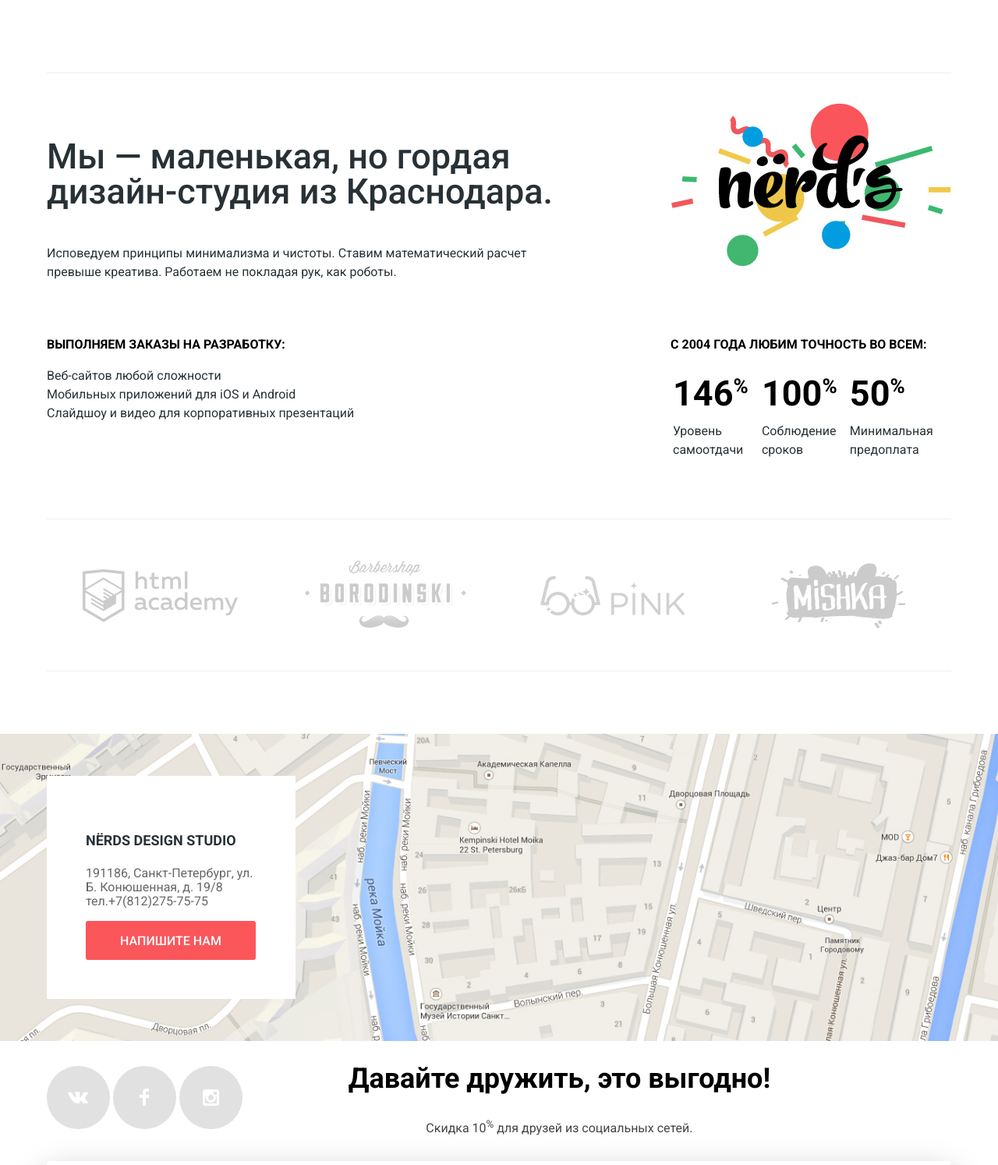
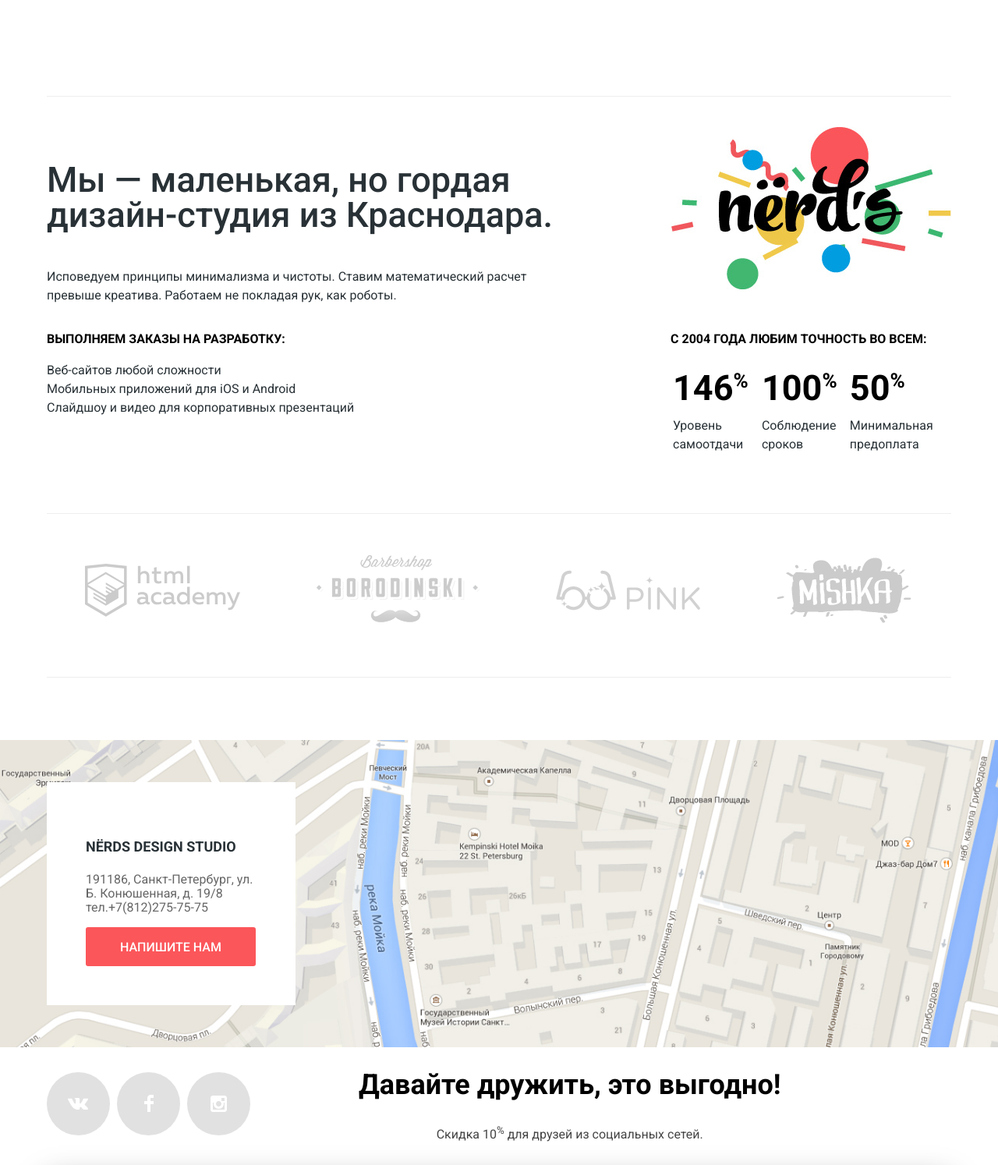
Before and after one commit to NikolayUsov/1493681-nerds-29, a plain HTML site: page index.html in a window 1280 px wide. Shown: the part 996-2490 px from the top of the page at 78% size. Drawn offline with Linux system fonts and the light colour scheme.

Commit message:
Переделал главную на Display:Flex

```diff
--- a/css/style.css
+++ b/css/style.css
@@ -1,30 +1,25 @@
 /* Variables */
+
 :root {
   --basic-black: #000000;
   --basic-extra-dark: #283136;
   --basic-light-dark: #444444;
   --special-opacity-black: rgba(0, 0, 0, 0.4);
   --basic-black-darken: #666;
-
   --basic-grey: #EEEEEE;
   --basic-dark-grey:#DFDFDF;
   --basic-extra-grey: #D5D5D5;
-
   --basic-white: #ffffff;
-
   --spicial-black-opacity:rgba(0, 1, 1, 0.1);
   --special-red: #FB565A;
   --special-dark-red: #E74246;
   --special-extra-red: #D7373B;
-
   --special-yellow: #EFC84A;;
   --special-dark-yellow: #EAB534;;
   --special-extra-yellow: #E5A722;
-
   --special-green: #00CA74;
   --special-dark-green: #00BC6C;
   --special-extra-green: #00AA62;
-
   --special-form-border-inactiv: #D7DCDE;
   --special-form-border-hover: #B4B9BB;
   --special-form-border-error: #E74246;
@@ -124,9 +119,7 @@ img{
     opacity: 0.3;
 }
 
-
 /* style-btn and btn-active кнопки секции сервис */
-
 
 .btn-order-app{
     background-color: var(--special-green);
@@ -190,6 +183,7 @@ img{
 .cart{
     display: inline-block;
     position: relative;
+    padding-left: 25px;
 }
 
 .cart::before{
@@ -201,7 +195,7 @@ img{
     background-repeat: no-repeat;
     position: absolute;
     top: 8px;
-    left: -23px;
+    left: -15px;
 }
 
 /* grid-header */
@@ -275,6 +269,7 @@ img{
     grid-row-end: 2;
     z-index: 10;
 }
+
 .promo-logo img{
     display: block;
 }
@@ -294,9 +289,9 @@ img{
     flex-basis: 1157px;
 }
 
-#r_2:checked .slider-box-2{
+/*#r_2:checked .slider-box-2{
     order: 10;
-}
+}*/
 /* service-style */
 
 .service{
@@ -323,9 +318,17 @@ img{
 /* service-grid */
 
 .service-list{
-    display: grid;
-    grid-template-columns:repeat(3,300px);
-    gap: 50px 100px;
+    display: flex;
+    justify-content: flex-start;
+    flex-wrap: wrap;
+}
+
+.service-list-item{
+    margin: 0 100px 30px 0;
+}
+
+.service-list-item:nth-child(3n){
+    margin-right: 0;
 }
 
 /* about-us-style */
@@ -379,9 +382,21 @@ th sup{
 /* about-us-grid */
 
 .about-us{
-    display: grid;
-    grid-template-columns: 1fr 360px;
-    gap:  37px 149px;
+    display: flex;
+    justify-content: space-between;
+    align-items: flex-start;
+    align-content: flex-start;
+    flex-wrap: wrap;
+}
+
+.about-us-describe{
+    max-width: 651px;
+    margin-right: 149px;
+}
+
+.about-us-logo,
+.about-us-static{
+    width: 360px;
 }
 
 /* our-clients-style */
@@ -413,11 +428,14 @@ th sup{
 /* our-clients-grid */
 
 .our-clients-list{
-    display: grid;
-    grid-template-columns: repeat(4, 1fr);
-    row-gap: 20px;
-    justify-items: center;
+    display: flex;
+    justify-content: start;
     align-items: center;
+    flex-wrap: wrap;
+}
+
+.our-clients-item{
+    margin: 0 49px 15px;
 }
 
 /* footer-contacts-style */
@@ -452,7 +470,6 @@ th sup{
     color: inherit;
     line-height: inherit;
 }
-
 
 .footer-social-title{
     font-weight: bold;
@@ -513,14 +530,20 @@ th sup{
 /* footer-grid */
 
 .footer-social{
-    display: grid;
-    grid-template-columns: 1fr 2fr;
-    justify-items: start;
+    display: flex;
+    justify-content: flex-start;
     align-items: center;
 }
 
 .footer-social-info{
+    margin-left: 139px;
     order: 2;
+}
+
+.social-links{
+    display: flex;
+    min-width: 261px;
+    justify-content: space-between;
 }
 
 /* modal-style */
@@ -655,6 +678,7 @@ th sup{
     list-style: none;
     padding:0;
 }
+
 .pagination-item{
     display: inline-block;
     margin-right: 11px;
```
